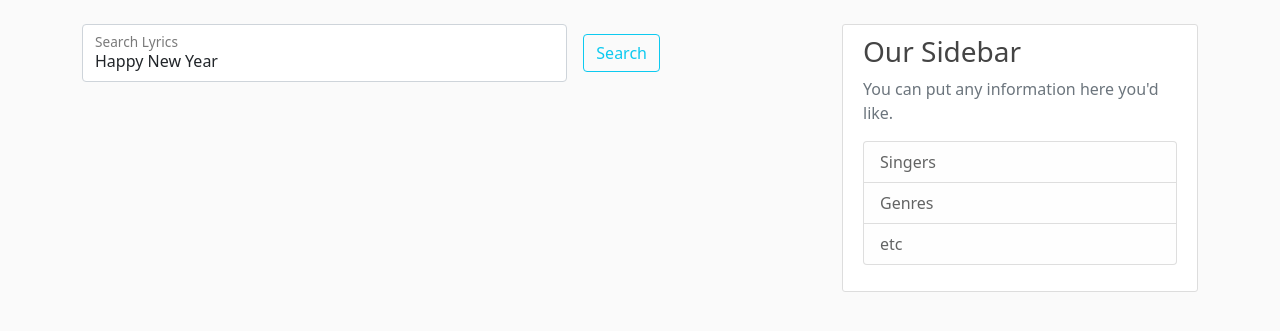
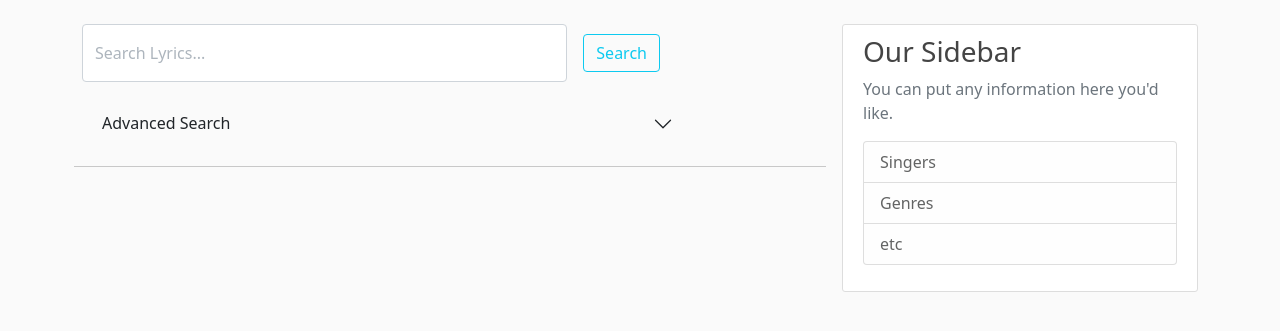
Before and after one commit to DeXterYa/TTDS-project-LYRIX, a Flask app: page / in a window 1280 px wide. Shown: the part 56-387 px from the top of the page. Run offline with Flask 2, Linux system fonts and the light colour scheme.

Commit message:
advanced search

```diff
--- a/flask/lyrix/forms.py
+++ b/flask/lyrix/forms.py
@@ -4,4 +4,7 @@ from wtforms.validators import DataRequired
 
 class SearchBox(FlaskForm):
 	lyrics = StringField('Search Lyrics', validators=[DataRequired()])
+	singer = StringField('Singer')
+	year_begin = StringField('Begin')
+	year_end = StringField('End')
 	submit = SubmitField('Search')
--- a/flask/lyrix/static/main.css
+++ b/flask/lyrix/static/main.css
@@ -31,3 +31,7 @@ h1, h2, h3, h4, h5, h6 {
   border-radius: 3px;
   margin-bottom: 20px;
 }
+
+label {
+	color: #adb5bd;
+}
--- a/flask/lyrix/templates/home.html
+++ b/flask/lyrix/templates/home.html
@@ -1,11 +1,10 @@
 {% extends "layout.html" %}
 {% block content %}
-	<form method="POST" action="" class="row  g-3 align-items-center">
+	<form method="POST" action="" class="row g-3 align-items-center">
 		{{ form.hidden_tag() }}
-
 		<div class="col-md-8">
-	 	<div class="form-group " >
-	 		<div class="form-floating ">
+	 		<div class="form-group">
+	 			<div class="form-floating">
 
 		 			{% if form.lyrics.errors %}
 			            {{ form.lyrics(class="form-control is-invalid", id="floatingInput") }}
@@ -15,19 +14,85 @@
 			                {% endfor %}
 			            </div>
 			        {% else %}
-		            {{ form.lyrics(class="form-control", id="floatingInput", placeholder=" Lyrics", value="Happy New Year") }}
+			            {{ form.lyrics(class="form-control", id="floatingInput", placeholder="Search Lyrics") }}
 			        {% endif %}
-	 			<label for="floatingInput">Search Lyrics</label>
+	 				<label for="floatingInput">Search Lyrics...</label>
 
 	 			</div>
 	 		</div>
 		</div>
+
 	 	<div class="col-md-4">
 		 	<div class="form-group" >
 		 		{{ form.submit(class="btn btn-outline-info") }}
+		 	</div>
+	 	</div>
+	 	<div class="col-md-10">
+		 	<div class="accordion accordion-flush" id="accordionExample">
+		 		<div class="accordion-item">
+		 			<h2 class="accordion-header" id="headingOne">
+		 				<button class="accordion-button collapsed" type="button" data-bs-toggle="collapse" data-bs-target="#collapseOne" aria-expanded="false" aria-controls="collapseOne">
+					    	Advanced Search
+					    </button>
+		 			</h2>
+
+		 			<div id="collapseOne" class="accordion-collapse collapse" aria-labelledby="headingOne" data-bs-parent="#accordionExample">
+				    	<div class="accordion-body">
+				    		<div class="row g-3 align-items-center">
+				    			<div class="col-md-1">
+				    				<svg xmlns="http://www.w3.org/2000/svg" width="32" height="32" fill="currentColor" class="bi bi-person-circle" viewBox="0 0 16 16">
+									  <path d="M13.468 12.37C12.758 11.226 11.195 10 8 10s-4.757 1.225-5.468 2.37A6.987 6.987 0 0 0 8 15a6.987 6.987 0 0 0 5.468-2.63z"/>
+									  <path fill-rule="evenodd" d="M8 9a3 3 0 1 0 0-6 3 3 0 0 0 0 6z"/>
+									  <path fill-rule="evenodd" d="M8 1a7 7 0 1 0 0 14A7 7 0 0 0 8 1zM0 8a8 8 0 1 1 16 0A8 8 0 0 1 0 8z"/>
+									</svg>
+				    			</div>
+					    		<div class="col-md-6 mb-3 ">
+						        	<div class="form-group-sm">
+						        		<div class="form-floating">
+
+						        			{{ form.singer(class="form-control input-sm", id="singerInput", placeholder="singerInput") }}
+						        			<label for="singerInput">Singer</label>
+						        		</div>
+						        	</div>
+					        	</div>
+				    		</div>
+
+				        	<div class="row g-3 align-items-center">
+				        		<div class="col-md-1">
+				        			<svg xmlns="http://www.w3.org/2000/svg" width="32" height="32" fill="currentColor" class="bi bi-hourglass-split" viewBox="0 0 16 16">
+  <path d="M2.5 15a.5.5 0 1 1 0-1h1v-1a4.5 4.5 0 0 1 2.557-4.06c.29-.139.443-.377.443-.59v-.7c0-.213-.154-.451-.443-.59A4.5 4.5 0 0 1 3.5 3V2h-1a.5.5 0 0 1 0-1h11a.5.5 0 0 1 0 1h-1v1a4.5 4.5 0 0 1-2.557 4.06c-.29.139-.443.377-.443.59v.7c0 .213.154.451.443.59A4.5 4.5 0 0 1 12.5 13v1h1a.5.5 0 0 1 0 1h-11zm2-13v1c0 .537.12 1.045.337 1.5h6.326c.216-.455.337-.963.337-1.5V2h-7zm3 6.35c0 .701-.478 1.236-1.011 1.492A3.5 3.5 0 0 0 4.5 13s.866-1.299 3-1.48V8.35zm1 0v3.17c2.134.181 3 1.48 3 1.48a3.5 3.5 0 0 0-1.989-3.158C8.978 9.586 8.5 9.052 8.5 8.351z"/>
+</svg>
+				        		</div>
+					        	<div class="col-md-3 ">
+						        	<div class="form-group">
+						        		<div class="form-floating">
+						        			{{ form.year_begin(class="form-control", id="fromYear", placeholder="fromYear") }}
+						        			<label for="fromYear">From year</label>
+						        		</div>
+						        	</div>
+					        	</div>
+
+					        	<div class="col-md-3">
+						        	<div class="form-group">
+						        		<div class="form-floating">
+						        			{{ form.year_end(class="form-control", id="toYear", placeholder="toYear") }}
+						        			<label for="toYear">To year</label>
+						        		</div>
+						        	</div>
+					        	</div>
+				        	</div>
 
 				    	</div>
 				    </div>
+
+		 		</div>
+
+
+		 	</div>
+	 	</div>
+
+		<hr>
+
 
 	</form>
 
```
Lines whose indentation alone changed are shown as unchanged.
